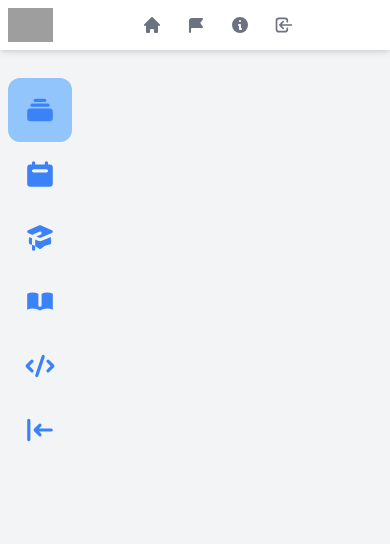
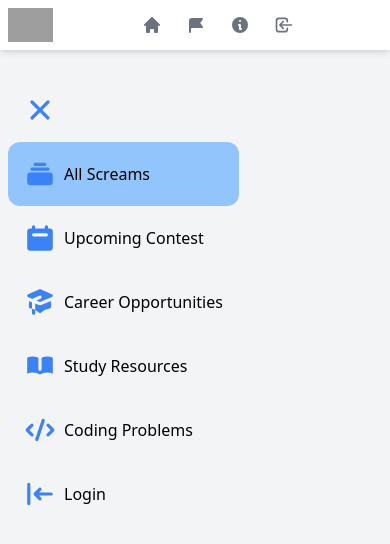
Before and after one commit to prajalpatidar06/frontend_FindSimran, a React (Create React App) app: page / in a window 390 px wide. Both pictures are taken after a click on the element 40 px from the left and 109 px from the top of the page. Shown: the top 544 px of the page. Built offline with nearby package versions, Linux system fonts and the light colour scheme; no server answers; grey boxes are pictures that could not be loaded.

Commit message:
hamburger icon

```diff
--- a/package.json
+++ b/package.json
@@ -2,7 +2,6 @@
   "name": "coding_partner",
   "version": "0.1.0",
   "private": true,
-  "proxy": "https://asia-east1-findcodingpartner.cloudfunctions.net/api",
   "dependencies": {
     "@craco/craco": "^6.4.0",
     "@heroicons/react": "^1.0.5",
--- a/src/components/Homepage/Sidebar.js
+++ b/src/components/Homepage/Sidebar.js
@@ -15,14 +15,20 @@ import {
   DocumentAddIcon,
   LoginIcon,
   LogoutIcon,
+  MenuIcon,
+  XIcon,
 } from "@heroicons/react/solid";
 
 export class Sidebar extends Component {
-  constructor(){
-    super()
+  constructor() {
+    super();
     this.state = {
-      activeTab: window.location.href.split('/')[window.location.href.split('/').length - 1]
-    }
+      activeTab:
+        window.location.href.split("/")[
+          window.location.href.split("/").length - 1
+        ],
+      menu: false,
+    };
   }
   Logoutfunc = () => {
     this.props.logoutUser();
@@ -46,43 +52,119 @@ export class Sidebar extends Component {
     } = this.props;
     return (
       <div className="p-2 mt-5 max-w-[600px] xl:min-w-[300px]">
+        {this.state.menu ? (
+          <div className="inline-flex sm:hidden" onClick={() => this.setState({menu:false})}>
+            <SidebarRow Icon={XIcon} expand={this.state.menu} />
+          </div>
+        ) : (
+          <div className="inline-flex sm:hidden" onClick={() => this.setState({menu:true})}>
+            <SidebarRow Icon={MenuIcon} expand={this.state.menu} />
+          </div>
+        )}
         {authenticated && (
           <div onClick={() => this.redirectUrl("profile")} title="profile">
-            <Link to="/profile"><SidebarRow src={imageUrl} title={handle} /></Link>
+            <Link to="/profile">
+              <SidebarRow src={imageUrl} title={handle} expand={this.state.menu} />
+            </Link>
           </div>
         )}
-        <Link to="/" title="all screams" onClick={() =>(this.setState({activeTab: ""}))}>
-          <SidebarRow Icon={CollectionIcon} active = {this.state.activeTab === ""} title="All Screams" />
+        <Link
+          to="/"
+          title="all screams"
+          onClick={() => this.setState({ activeTab: "" })}
+        >
+          <SidebarRow
+            Icon={CollectionIcon}
+            active={this.state.activeTab === ""}
+            title="All Screams"
+            expand={this.state.menu}
+          />
         </Link>
         {authenticated && (
-          <Link to="/postScream" title="post scream" onClick={() =>(this.setState({activeTab: "postScream"}))}>
-            <SidebarRow Icon={DocumentAddIcon} active = {this.state.activeTab === "postScream"} title="Post Scream" />
+          <Link
+            to="/postScream"
+            title="post scream"
+            onClick={() => this.setState({ activeTab: "postScream" })}
+          >
+            <SidebarRow
+              Icon={DocumentAddIcon}
+              active={this.state.activeTab === "postScream"}
+              title="Post Scream"
+              expand={this.state.menu}
+            />
           </Link>
         )}
         {authenticated && (
-          <Link to="/authorScreams" title="your screams" onClick={() =>(this.setState({activeTab: "authorScreams"}))} >
-            <SidebarRow Icon={AnnotationIcon} active = {this.state.activeTab === "authorScreams"} title="My Screams" />
+          <Link
+            to="/authorScreams"
+            title="your screams"
+            onClick={() => this.setState({ activeTab: "authorScreams" })}
+          >
+            <SidebarRow
+              Icon={AnnotationIcon}
+              active={this.state.activeTab === "authorScreams"}
+              title="My Screams"
+              expand={this.state.menu}
+            />
           </Link>
         )}
-        <Link to="/upcomingContest" title="contest watcher" onClick={() =>(this.setState({activeTab: "upcomingContest"}))}>
-          <SidebarRow Icon={CalendarIcon} active = {this.state.activeTab === "upcomingContest"} title="Upcoming Contest" />
+        <Link
+          to="/upcomingContest"
+          title="contest watcher"
+          onClick={() => this.setState({ activeTab: "upcomingContest" })}
+        >
+          <SidebarRow
+            Icon={CalendarIcon}
+            active={this.state.activeTab === "upcomingContest"}
+            title="Upcoming Contest"
+            expand={this.state.menu}
+          />
         </Link>
-        <Link to="/careerOpportunities" title="career" onClick={() =>(this.setState({activeTab: "careerOpportunities"}))}>
-          <SidebarRow Icon={AcademicCapIcon} active = {this.state.activeTab === "careerOpportunities"} title="Career Opportunities" />
+        <Link
+          to="/careerOpportunities"
+          title="career"
+          onClick={() => this.setState({ activeTab: "careerOpportunities" })}
+        >
+          <SidebarRow
+            Icon={AcademicCapIcon}
+            active={this.state.activeTab === "careerOpportunities"}
+            title="Career Opportunities"
+            expand={this.state.menu}
+          />
         </Link>
-        <Link to="/studyResources" title="study resources" onClick={() =>(this.setState({activeTab: "studyResources"}))}>
-          <SidebarRow Icon={BookOpenIcon} active = {this.state.activeTab === "studyResources"} title="Study Resources" />
+        <Link
+          to="/studyResources"
+          title="study resources"
+          onClick={() => this.setState({ activeTab: "studyResources" })}
+        >
+          <SidebarRow
+            Icon={BookOpenIcon}
+            active={this.state.activeTab === "studyResources"}
+            title="Study Resources"
+            expand={this.state.menu}
+          />
         </Link>
-        <Link to="/codingProblems" title="coding problems" onClick={() =>(this.setState({activeTab: "codingProblems"}))}>
-          <SidebarRow Icon={CodeIcon} active = {this.state.activeTab === "codingProblems"} title="Coding Problems" />
+        <Link
+          to="/codingProblems"
+          title="coding problems"
+          onClick={() => this.setState({ activeTab: "codingProblems" })}
+        >
+          <SidebarRow
+            Icon={CodeIcon}
+            active={this.state.activeTab === "codingProblems"}
+            title="Coding Problems"
+            expand={this.state.menu}
+          />
         </Link>
         {authenticated ? (
           <div onClick={this.Logoutfunc} title="logout">
-            <SidebarRow Icon={LogoutIcon} title="Logout" />
+            <SidebarRow Icon={LogoutIcon} title="Logout" expand={this.state.menu} />
           </div>
         ) : (
-          <div onClick={() => (this.redirectUrl("login"))} title="login">
-            <Link to="/login"><SidebarRow Icon={LoginIcon} title="Login" /></Link>
+          <div onClick={() => this.redirectUrl("login")} title="login">
+            <Link to="/login">
+              <SidebarRow Icon={LoginIcon} title="Login" expand={this.state.menu} />
+            </Link>
           </div>
         )}
       </div>
--- a/src/components/Homepage/SidebarRow.js
+++ b/src/components/Homepage/SidebarRow.js
@@ -1,6 +1,6 @@
 import React from 'react'
 
-function SidebarRow({src,Icon,active,title}) {
+function SidebarRow({src,Icon,active,title,expand}) {
     return (
         <div className={`flex items-center space-x-2 p-4 ${!active && "hover:bg-gray-200"} rounded-xl cursor-pointer ${active && "bg-blue-300"}`}>
             {src && (
@@ -16,7 +16,7 @@ function SidebarRow({src,Icon,active,title}) {
             {Icon && (
                 <Icon className="h-8 w-8 text-blue-500" />
             )}
-            <p className="hidden sm:inline-flex font-medium">{title}</p>
+            <p className={`${!expand && "hidden"} sm:inline-flex font-medium delay-100`}>{title}</p>
         </div>
     )
 }
```
